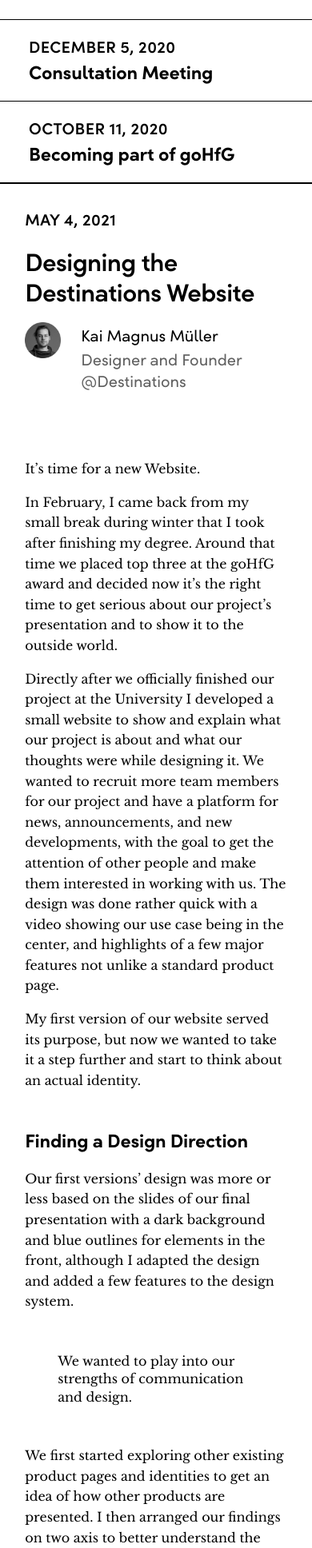
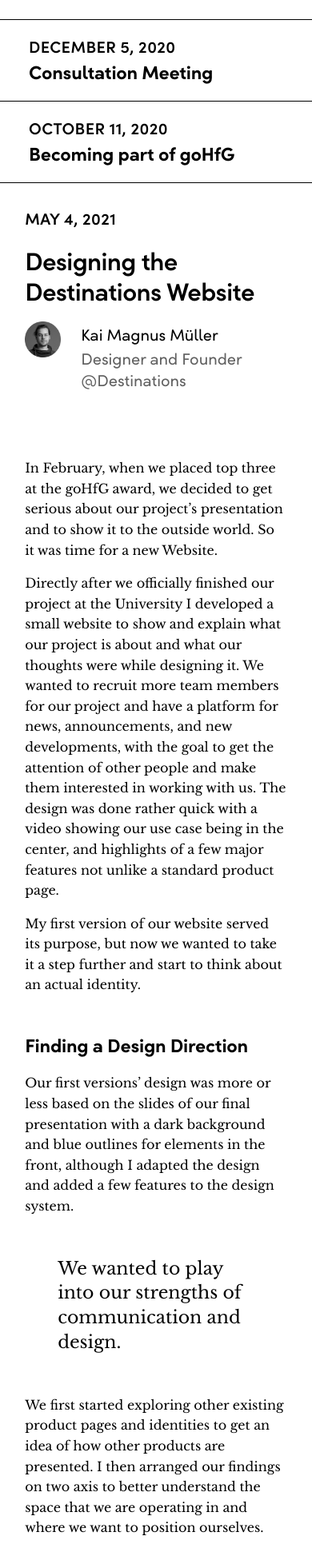
Before and after one commit to The-Destinations-Company/the-destinations-company.github.io, a Jekyll site: the page built from _posts/2021-05-04-website.markdown, in a window 390 px wide, cut to the strip 873-2809 px from the top of the page. Shown: the whole strip at 80% size. Built offline with Jekyll 4.4.1, drawn with Linux system fonts in a browser that asks for light colours; some web fonts are replaced.

Commit message:
changed mobile blockquote, last article list item

```diff
--- a/_posts/2021-05-04-website.markdown
+++ b/_posts/2021-05-04-website.markdown
@@ -14,9 +14,7 @@ alt: ""
 {% endcomment %}
 
 
-It's time for a new Website.
-
-In February, I came back from my small break during winter that I took after finishing my degree. Around that time we placed top three at the goHfG award and decided now it's the right time to get serious about our project's presentation and to show it to the outside world.
+In February, when we placed top three at the goHfG award, we decided to get serious about our project's presentation and to show it to the outside world. So it was time for a new Website.
 
 Directly after we officially finished our project at the University I developed a small website to show and explain what our project is about and what our thoughts were while designing it. We wanted to recruit more team members for our project and have a platform for news, announcements, and new developments, with the goal to get the attention of other people and make them interested in working with us. The design was done rather quick with a video showing our use case being in the center, and highlights of a few major features not unlike a standard product page.
 
--- a/_scss/_journal.scss
+++ b/_scss/_journal.scss
@@ -113,6 +113,10 @@
 @media screen and (max-width: 850px) {
   .article-list {
     grid-column: 1 / -1;
+
+    .article-list-item:last-of-type {
+      border-bottom: none;
+    }
   }
   .article-content {
     grid-column: 1 / -1;
--- a/_scss/_typo.scss
+++ b/_scss/_typo.scss
@@ -128,7 +128,7 @@
   line-height: 1.4em;
 
   @media screen and (max-width: 450px) {
-    font-size: clamp(16px, 4vw, 18px);
+    font-size: clamp(22px, 4vw, 26px);
     line-height: 1.4em;
   }
 }
```
